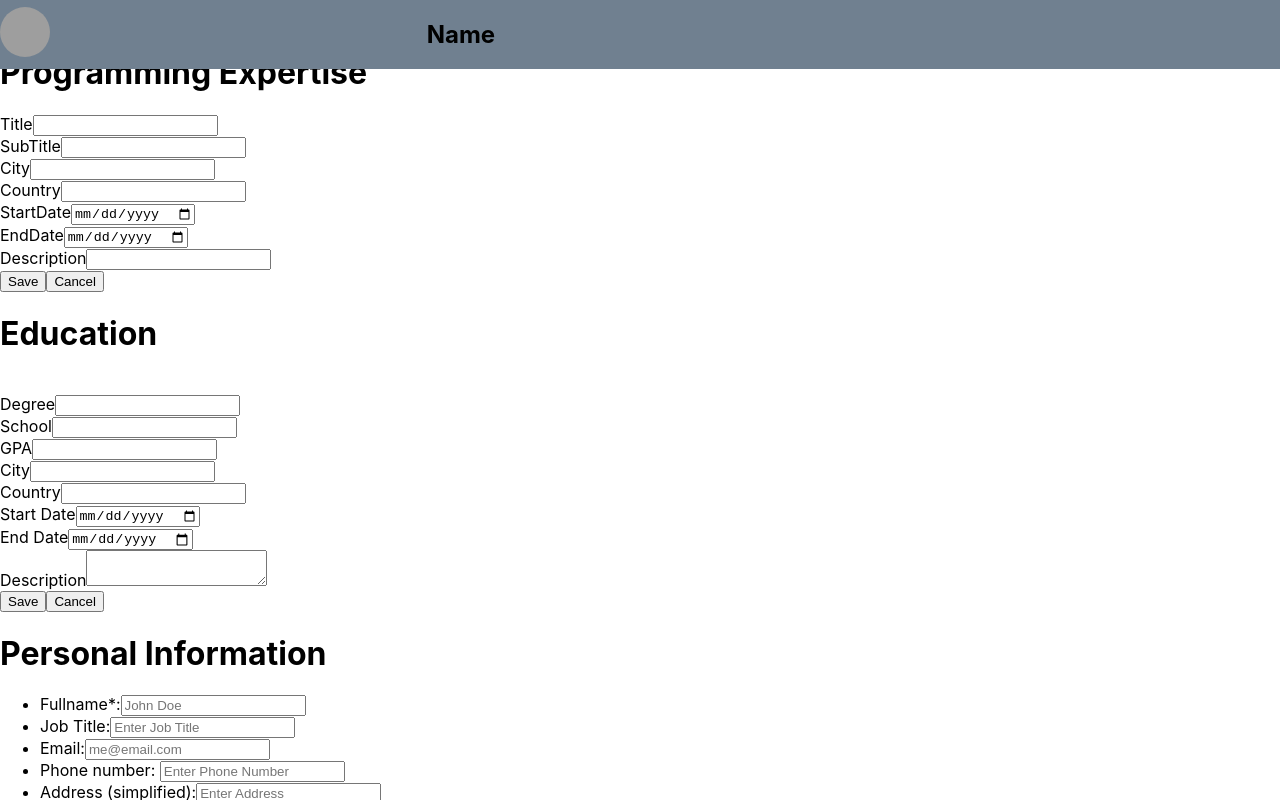
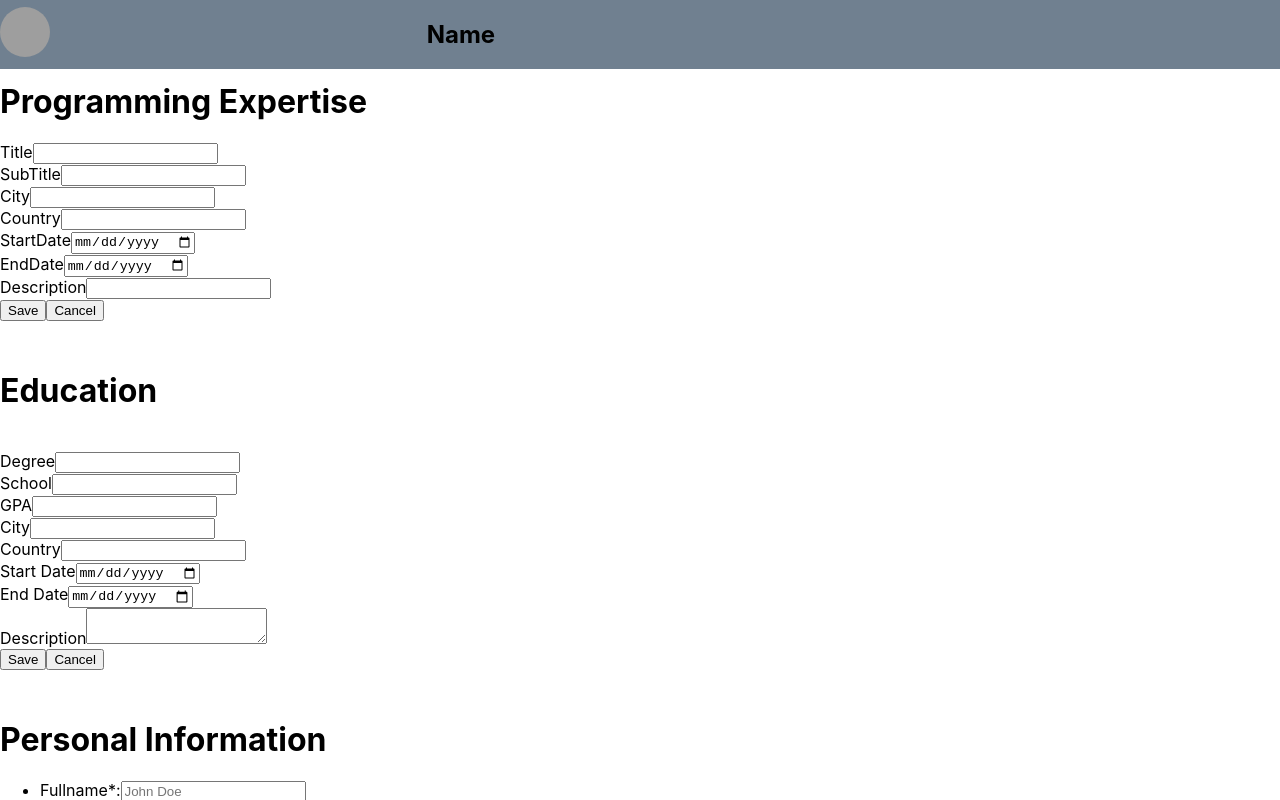
Before and after one commit to YurisCodingClub/dev-cv, a React (Create React App) app: page / in a window 1280 px wide. Shown: the top 800 px of the page. Built offline with nearby package versions, Linux system fonts and the light colour scheme; grey boxes are pictures that could not be loaded.

Commit message:
Update index.css
Signed-off-by: Sidharth Sharma <87175803+ShishuSidharth@users.noreply.github.com>

```diff
--- a/src/index.css
+++ b/src/index.css
@@ -11,3 +11,6 @@ code {
   font-family: source-code-pro, Menlo, Monaco, Consolas, 'Courier New',
     monospace;
 }
+h1{
+  margin-top:50px;
+}
```
